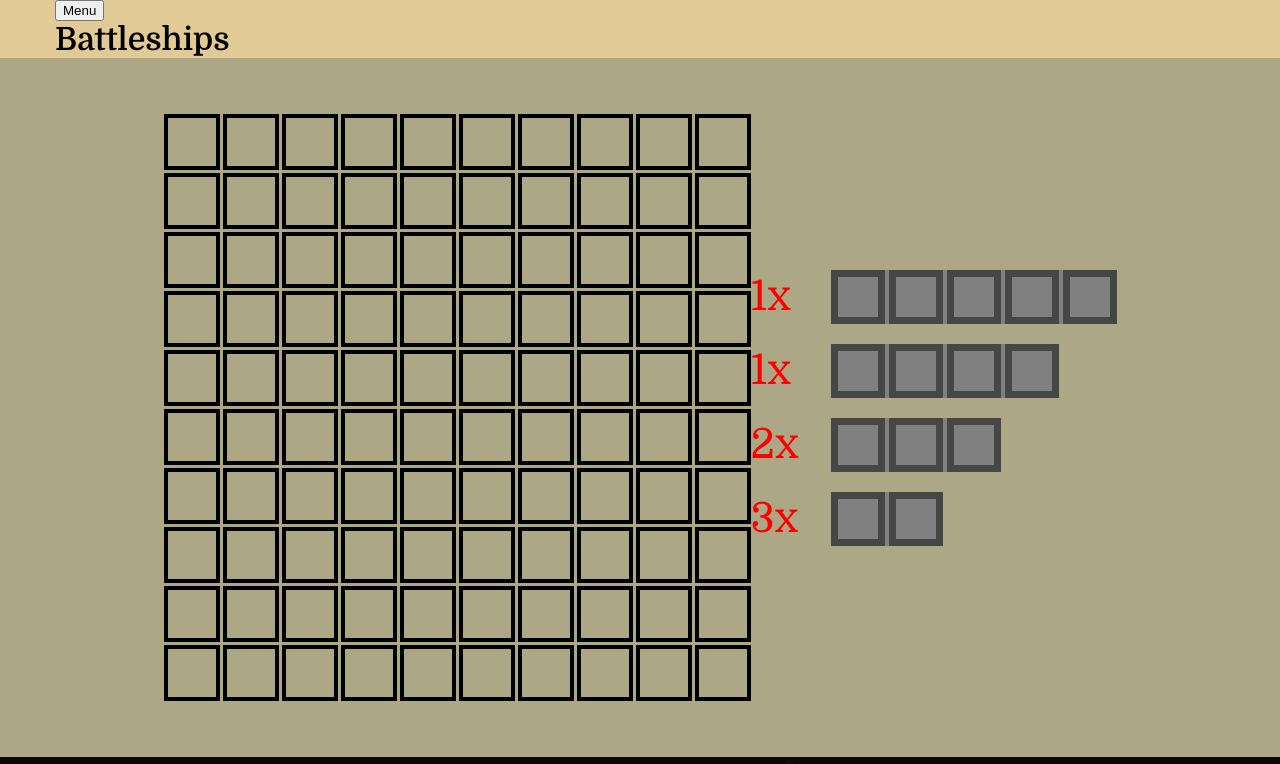
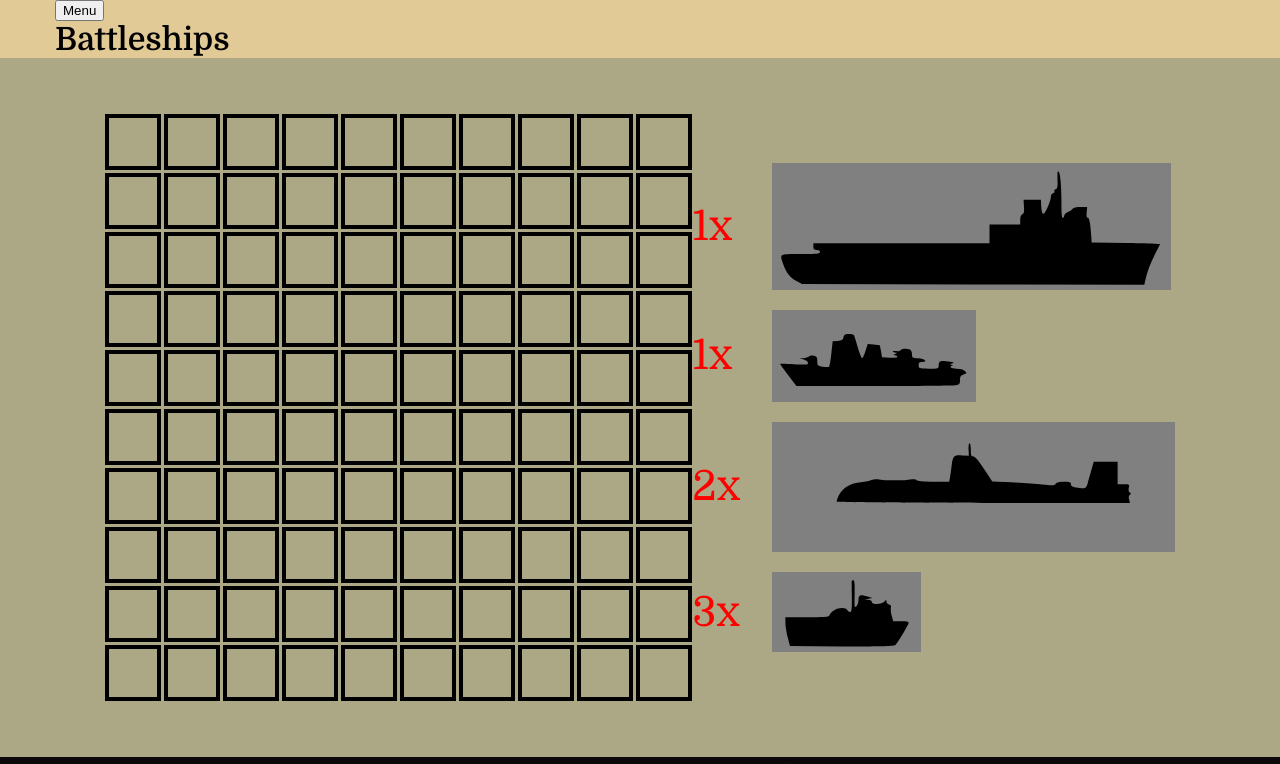
Before and after one commit to AminuMado/battleships, a website built with webpack: page src/index.html in a window 1280 px wide. Shown: the top 764 px of the page. Built offline with nearby package versions, Linux system fonts and the light colour scheme.

Commit message:
reworked the ship placement

```diff
--- a/src/index.html
+++ b/src/index.html
@@ -129,60 +129,26 @@
             <div class="selection">
               <div class="ship-container">
                 <span class="count">1x</span>
-                <div
-                  data-head=""
-                  data-length="4"
-                  data-direction="horizontal"
-                  draggable="true"
-                  class="ship carrier"
-                >
-                  <div class="carrier-0 part"></div>
-                  <div class="carrier-1 part"></div>
-                  <div class="carrier-2 part"></div>
-                  <div class="carrier-3 part"></div>
-                  <div class="carrier-4 part"></div>
+                <div class="ship">
+                  <img src="../src/assets/images/cruiser.svg" draggable="false"></img>
                 </div>
               </div>
               <div class="ship-container">
                 <span class="count">1x</span>
-                <div
-                  data-head=""
-                  data-length="4"
-                  data-direction="horizontal"
-                  draggable="true"
-                  class="ship destroyer"
-                >
-                  <div class="destroyer-0 part"></div>
-                  <div class="destroyer-1 part"></div>
-                  <div class="destroyer-2 part"></div>
-                  <div class="destroyer-3 part"></div>
+                <div class="ship">
+                  <img src="../src/assets/images/destroyer.svg"></img>
                 </div>
               </div>
               <div class="ship-container">
                 <span class="count">2x</span>
-                <div
-                  data-head=""
-                  data-length="3"
-                  data-direction="horizontal"
-                  draggable="true"
-                  class="ship submarine"
-                >
-                  <div class="submarine-0 part"></div>
-                  <div class="submarine-1 part"></div>
-                  <div class="submarine-2 part"></div>
+                <div class="ship">
+                  <img src="../src/assets/images/submarine.svg"></img>
                 </div>
               </div>
               <div class="ship-container">
                 <span class="count">3x</span>
-                <div
-                  data-head=""
-                  data-length="2"
-                  data-direction="horizontal"
-                  draggable="true"
-                  class="ship patrol"
-                >
-                  <div class="patrol-0 part"></div>
-                  <div class="patrol-1 part"></div>
+                <div class="ship">
+                  <img src="../src/assets/images/patrol.svg"></img>
                 </div>
               </div>
             </div>
```
